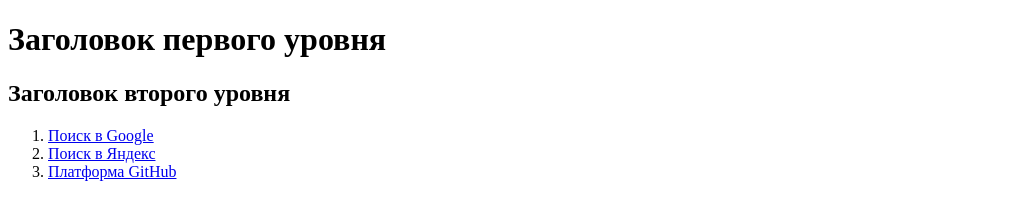
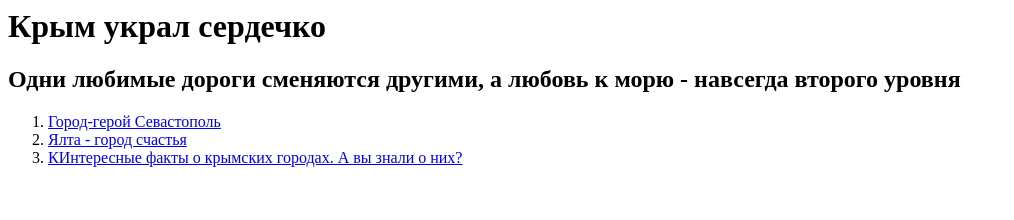
Before and after one commit to belkazzers/task-html, a website: page src/index.html in a window 1280 px wide. Shown: the whole page, without its empty margins (0-1014 px from the left). Drawn offline with Linux system fonts and the light colour scheme.

Commit message:
Добавлена HTML страница с заголовками и списком ссылок: Крвм украл сердечко

```diff
--- a/src/index.html
+++ b/src/index.html
@@ -1,15 +1,14 @@
-<!DOCTYPE html>
-<html lang="en">
-    <head>
+ <head>
         <title>HTML</title>
     </head>
+    <body></body>
     <body>
-        <h1> Заголовок первого уровня </h1>
-        <h2> Заголовок второго уровня </h2>
+        <h1> Крым украл сердечко </h1>
+        <h2> Одни любимые дороги сменяются другими, а любовь к морю - навсегда второго уровня </h2>
         <ol>
-            <li><a href="https://google.com">Поиск в Google</a></li>
-            <li><a href="https://yandex.ru">Поиск в Яндекс</a></li>
-            <li><a href="https://github.com">Платформа GitHub</a></li>
+            <li><a href="https://ru.wikipedia.org/wiki/%D0%A1%D0%B5%D0%B2%D0%B0%D1%81%D1%82%D0%BE%D0%BF%D0%BE%D0%BB%D1%8C">Город-герой Севастополь</a></li>
+            <li><a href="https://ru.wikipedia.org/wiki/%D0%AF%D0%BB%D1%82%D0%B0">Ялта - город счастья</a></li>
+            <li><a href="https://dzen.ru/a/ZRrSKlG0qUjlot-N">КИнтересные факты о крымских городах. А вы знали о них?</a></li>
         </ol>
     </body>
 </html>
```
